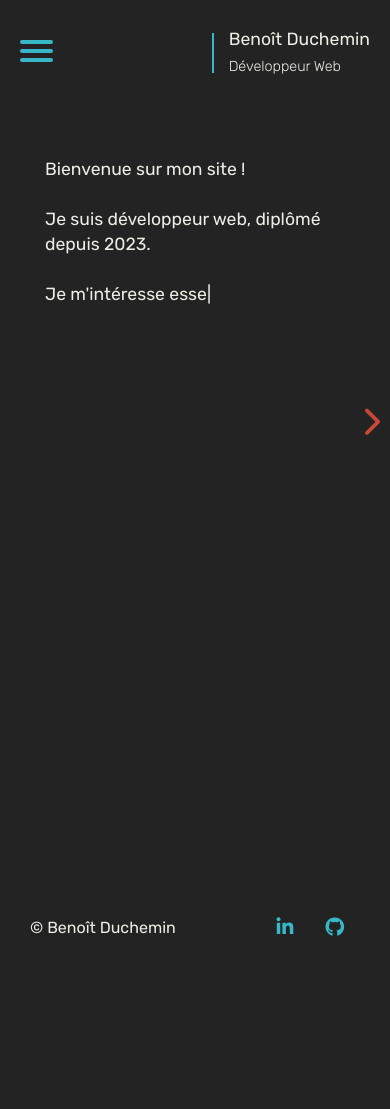
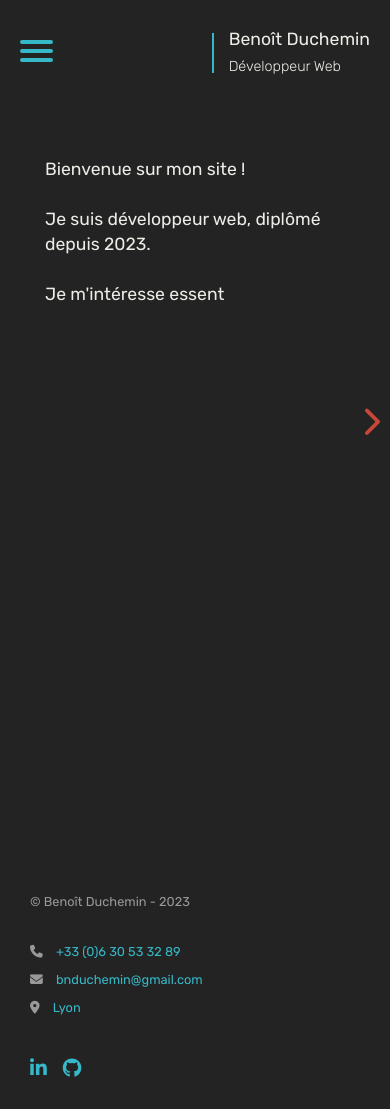
Before and after one commit to bno4/benoit-duchemin, a React (Create React App) app: page /contact in a window 390 px wide. Before the commit the page ends 986 px from the top, so only its background shows below. Built offline with nearby package versions, Linux system fonts and the light colour scheme.

Commit message:
infos contact dans le footer

```diff
--- a/src/components/ContactForm.js
+++ b/src/components/ContactForm.js
@@ -55,17 +55,6 @@ const ContactForm = () => {
         <input type="submit" value="Envoyer" className="hover button" />
       </form>
       <div className="form-message"></div>{" "}
-      <div className="contact-infos">
-        <p>
-          <i class="fa-solid fa-phone"></i> +33 (0)6 30 53 32 89
-        </p>
-        <p>
-          <i class="fa-solid fa-envelope"></i> bnduchemin[at]gmail.com
-        </p>
-        <p>
-          <i class="fa-solid fa-location-dot"></i> Lyon
-        </p>
-      </div>
     </div>
   );
 };
--- a/src/components/Footer.js
+++ b/src/components/Footer.js
@@ -4,7 +4,18 @@ import Social from "./Social";
 const Footer = () => {
   return (
     <div className="footer--pin">
-      <p>© Benoît Duchemin</p>
+      <p>© Benoît Duchemin - 2023</p>
+      <div className="contact-infos">
+        <p>
+          <i className="fa-solid fa-phone"></i> +33 (0)6 30 53 32 89
+        </p>
+        <p>
+          <i className="fa-solid fa-envelope"></i> bnduchemin@gmail.com
+        </p>
+        <p>
+          <i className="fa-solid fa-location-dot"></i> Lyon
+        </p>
+      </div>
       <Social />
     </div>
   );
--- a/src/data/projectsData.js
+++ b/src/data/projectsData.js
@@ -36,7 +36,7 @@ export const projectsData = [
     id: 4,
     title: "Piiquantes",
     date: "Avril 2023",
-    languages: ["Node"],
+    languages: ["Node", "MongoDB", "Express"],
     infos:
       "Création du back d'une application de post et notation de sauces piquantes avec Node, Express et MongoDB. Partie Front © OpenClassrooms. * Site en cours de déploiement. Possibilité d'installer l'application en local depuis le repo Github.",
     img: "./assets/img/hottakes_home.webp",
@@ -47,7 +47,7 @@ export const projectsData = [
     id: 5,
     title: "La Panthère",
     date: "Février 2023",
-    languages: ["SEO", "Css", "Html"],
+    languages: ["SEO", "CSS", "HTML"],
     infos:
       "Site d'agence web optimisé pour le référencement et l'accessibilité (SEO). D'après PageSpeed Insights, le site atteint 99% en performances (94% sur mobile), 100 % sur l'accessibilité, 100% sur le SEO et 100% pour les bonnes pratiques",
     img: "./assets/img/lapanthere_home.webp",
--- a/src/styles/components/_footer.scss
+++ b/src/styles/components/_footer.scss
@@ -8,5 +8,13 @@
   background: $color-txt;
   z-index: 1;
   padding: 10px 0px;
-  color: $bgcolor2;
+  color: #999;
+  font-size: 0.8rem;
+
+  @media screen and (max-width: 730px) {
+    flex-direction: column;
+    text-align: left;
+    align-items: start;
+    gap: 10px;
+  }
 }
--- a/src/styles/components/_social.scss
+++ b/src/styles/components/_social.scss
@@ -1,6 +1,4 @@
 .social-network {
-  right: 1rem;
-  top: 0;
   font-size: 1.2rem;
 
   ul {
@@ -8,7 +6,7 @@
     justify-content: space-around;
 
     a {
-      padding: 1rem;
+      padding-right: 1rem;
       transition: 1.1s ease-out;
       color: $color1;
       &:hover {
@@ -16,4 +14,12 @@
       }
     }
   }
+  @media screen and (max-width: 730px) {
+    left: 0;
+    padding: 0;
+  }
 }
+
+.content {
+  padding: 0;
+}
--- a/src/styles/index.css
+++ b/src/styles/index.css
@@ -75,7 +75,7 @@ main {
   border: 2px #c84737 solid;
   border-radius: 50%;
   position: absolute;
-  top: -22px;
+  top: -5px;
   left: 133px;
   z-index: 2;
 }
@@ -140,11 +140,12 @@ main {
 }
 
 .contact-infos {
-  color: #c84737;
+  color: #37b8c8;
+  font-size: 0.8rem;
 }
 .contact-infos .fa-solid {
-  font-size: 1rem;
-  color: #f8f7f3;
+  font-size: 0.8rem;
+  color: #999;
   margin-right: 10px;
 }
 
@@ -280,7 +281,7 @@ label:hover {
 
 #menu li {
   padding: 5px 0;
-  font-size: 22px;
+  font-size: 1.1rem;
 }
 
 /*
@@ -298,34 +299,46 @@ label:hover {
 /* Menu apparant */
 .slide {
   clear: both;
-  padding: 0 0;
+  padding: 0px 20px;
   height: 0px;
   overflow: hidden;
   text-align: left;
+  background-color: #232323;
+  font-size: 1rem;
   -webkit-transition: all 0.4s ease;
   transition: all 0.4s ease;
+}
+.slide li {
+  padding: 5px 0;
+  color: #f8f7f3;
+  font-size: 1.1rem;
 }
 
 #touch {
   position: absolute;
   opacity: 1;
   height: 0px;
-  background-color: #c84737;
+  background-color: #232323;
   padding: 10px;
+}
+#touch li {
+  color: #f8f7f3;
 }
 
 #touch:checked + .slide {
   height: 200px;
-  background-color: #c84737;
+  background-color: #232323;
   padding: 10px 20px;
 }
 #touch:checked + .slide li {
   padding: 5px 0;
   color: #f8f7f3;
-  font-size: 1rem;
+  font-size: 1.1rem;
+  -webkit-transition: all 0.2s ease-in-out;
+  transition: all 0.2s ease-in-out;
 }
 #touch:checked + .slide li:hover {
-  color: #232323;
+  color: #c84737;
 }
 
 .logo {
@@ -616,12 +629,24 @@ label:hover {
   background: #232323;
   z-index: 1;
   padding: 10px 0px;
-  color: #edece6;
+  color: #999;
+  font-size: 0.8rem;
+}
+@media screen and (max-width: 730px) {
+  .footer--pin {
+    -webkit-box-orient: vertical;
+    -webkit-box-direction: normal;
+        -ms-flex-direction: column;
+            flex-direction: column;
+    text-align: left;
+    -webkit-box-align: start;
+        -ms-flex-align: start;
+            align-items: start;
+    gap: 10px;
+  }
 }
 
 .social-network {
-  right: 1rem;
-  top: 0;
   font-size: 1.2rem;
 }
 .social-network ul {
@@ -632,11 +657,21 @@ label:hover {
       justify-content: space-around;
 }
 .social-network ul a {
-  padding: 1rem;
+  padding-right: 1rem;
   -webkit-transition: 1.1s ease-out;
   transition: 1.1s ease-out;
   color: #37b8c8;
 }
 .social-network ul a:hover {
   color: #c84737;
+}
+@media screen and (max-width: 730px) {
+  .social-network {
+    left: 0;
+    padding: 0;
+  }
+}
+
+.content {
+  padding: 0;
 }/*# sourceMappingURL=index.css.map */
--- a/src/styles/pages/_contact.scss
+++ b/src/styles/pages/_contact.scss
@@ -23,7 +23,7 @@
         border: 2px $color2 solid;
         border-radius: 50%;
         position: absolute;
-        top: -22px;
+        top: -5px;
         left: 133px;
         z-index: 2;
       }
@@ -92,10 +92,11 @@
 }
 
 .contact-infos {
-  color: $color2;
+  color: $color1;
+  font-size: 0.8rem;
   .fa-solid {
-    font-size: 1rem;
-    color: $bgcolor1;
+    font-size: 0.8rem;
+    color: #999;
     margin-right: 10px;
   }
 }
```
Also changed, not shown: src/styles/components/_sidebar.scss (+18 -6 lines), 1 other file (tests, documents, lock files or other folders).
